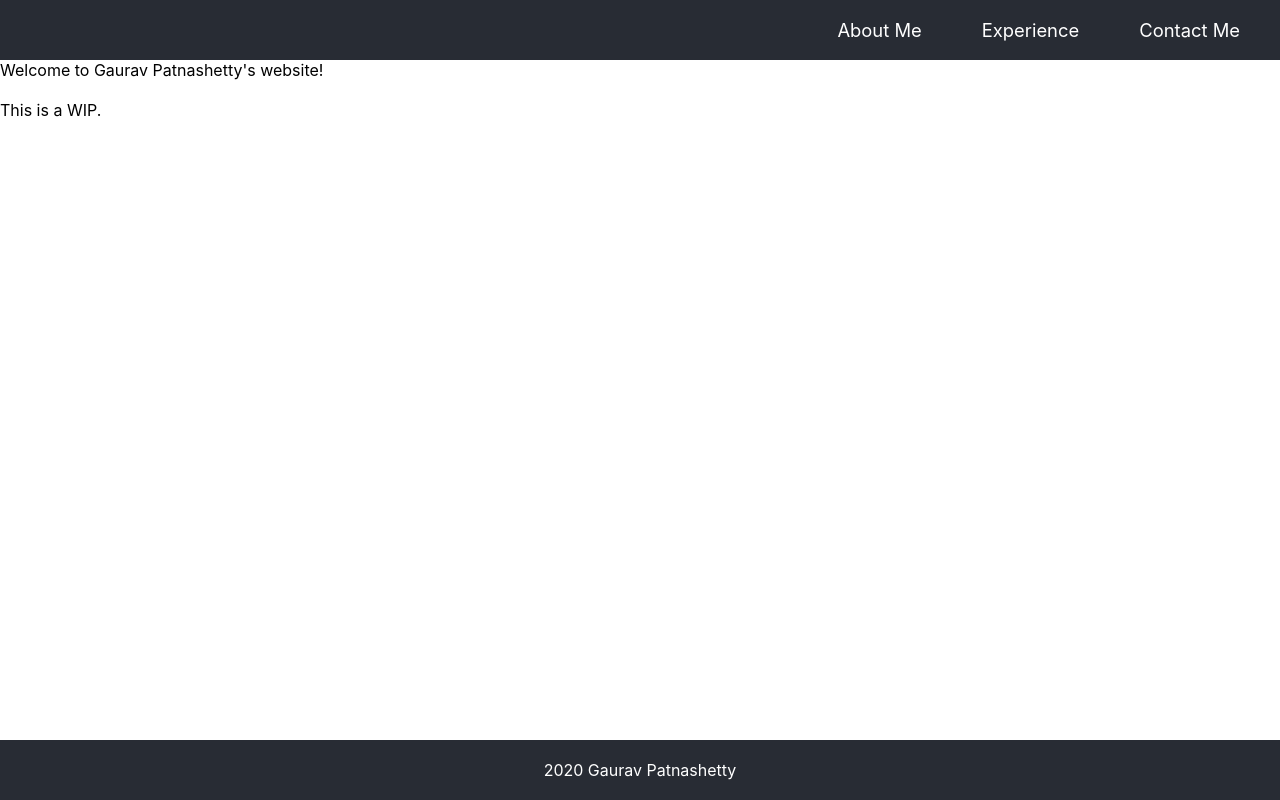
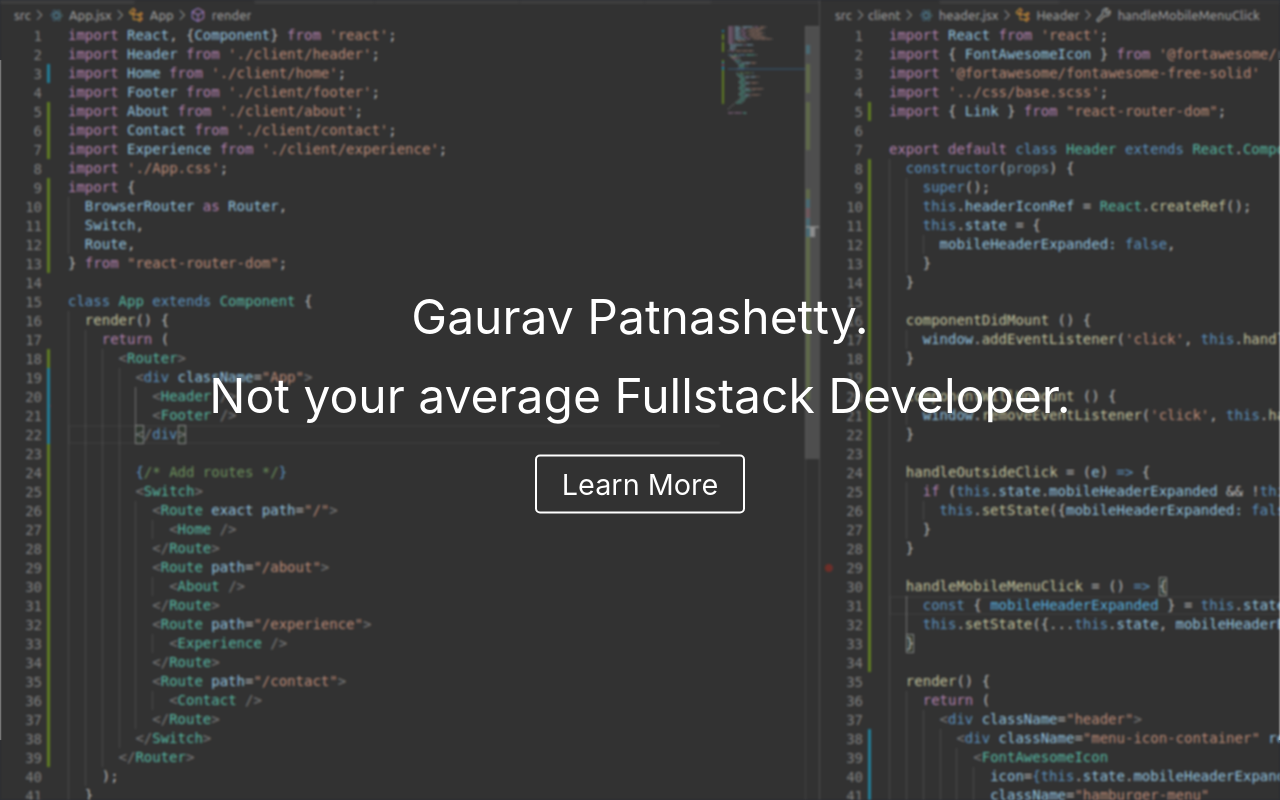
Before and after one commit to gaurav7890/gpat, a React (Create React App) app: page / in a window 1280 px wide. Built offline with nearby package versions, Linux system fonts and the light colour scheme.

Commit message:
Home page. React router.

```diff
--- a/src/App.css
+++ b/src/App.css
@@ -1,4 +1,10 @@
 .App {
   background-color: white;
   font-size: 1em;
+  display: flex;
+  min-height: 100vh;
+  flex-direction: column;
 }
+.main-content {
+  flex: 1;
+}
--- a/src/App.jsx
+++ b/src/App.jsx
@@ -18,10 +18,8 @@ class App extends Component {
       <Router>
         <div className="App">
           <Header />
-          <Footer />
-        </div>
-
           {/* Add routes */}
+          <div className="main-content">
             <Switch>
               <Route exact path="/">
                 <Home />
@@ -36,6 +34,9 @@ class App extends Component {
                 <Contact />
               </Route>
             </Switch>
+          </div>
+          <Footer />
+        </div>
       </Router>
     );
   }
--- a/src/client/footer.jsx
+++ b/src/client/footer.jsx
@@ -1,5 +1,5 @@
 import React from 'react';
-import '../css/base.scss';
+import '../css/headerAndFooter.scss';
 import { FontAwesomeIcon } from '@fortawesome/react-fontawesome';
 import '@fortawesome/fontawesome-free-regular';
 
--- a/src/client/header.jsx
+++ b/src/client/header.jsx
@@ -1,7 +1,7 @@
 import React from 'react';
 import { FontAwesomeIcon } from '@fortawesome/react-fontawesome';
 import '@fortawesome/fontawesome-free-solid'
-import '../css/base.scss';
+import '../css/headerAndFooter.scss';
 import { Link } from "react-router-dom";
 
 export default class Header extends React.Component {
--- a/src/client/home.jsx
+++ b/src/client/home.jsx
@@ -1,14 +1,24 @@
 import React from 'react';
+import { Link } from "react-router-dom";
+import '../css/home.scss'
 
 export default class Home extends React.Component {
   render() {
     return (
-      <div className="home">
-        Welcome to Gaurav Patnashetty's website!
-        <br />
-        <br />
-        This is a WIP.
-      </div>
+      <>
+        <div className="welcome-page-background"></div>
+        <div className="welcome-page">
+            <div className="welcome-name">
+              Gaurav Patnashetty.
+            </div>
+            <div className="welcome-one-liner">
+              Not your average Fullstack Developer.
+            </div>
+            <div className="learn-more-button">
+              <Link to="/about" className="btn btn-primary">Learn More</Link>
+            </div>
+        </div>
+      </>
     );
   }
 }
--- a/src/css/base.scss
+++ b/src/css/base.scss
@@ -1,7 +1,9 @@
-@import './breakpoints';
-
 $header-height: 60px;
 $base-background-2: #282c34;
+
+* {
+  box-sizing: border-box;
+}
 
 a {
   color: white;
@@ -11,76 +13,7 @@ a {
   }
 }
 
-.header, .footer {
-  background-color: $base-background-2;
-  width: 100%;
-  display: flex;
-  align-items: center;
-  color: white;
-  height: $header-height;
+.svg-inline--fa.fa-w-14,
+.svg-inline--fa.fa-w-11 {
+  width: inherit;
 }
-
-.header {
-  @include at-phone {
-    display: flex;
-    justify-content: flex-start;
-  }
-  @include above-phone {
-    justify-content: flex-end;
-  }
-  .header-section.header-section-closed-mobile {
-    @include at-phone {
-      display: none;
-    }
-  }
-  .header-section {
-    @include at-phone {
-      display: block;
-      position: absolute;
-      top: $header-height;
-      background: $base-background-2;
-      width: 200px;
-    }
-    display: flex;
-    .header-nav {
-      @include at-phone {
-        min-height: 50px;
-        border-bottom: 1px solid white;
-        display: flex;
-        align-items: center;
-        &.contact-me {
-          border: none;
-        }
-      }
-      font-size: 1.15em;
-      margin: 0 20px;
-      cursor: pointer;
-      &:last-child {
-        margin-right: 40px;
-      }
-    }
-  }
-  .hamburger-menu {
-    @include above-phone {
-      display: none;
-    }
-    padding-left: 10px;
-    &:hover {
-      color: #00aabb;
-    }
-  }
-}
-.footer {
-  position: absolute;
-  bottom: 0;
-  justify-content: center;
-  .copyright-icon {
-    margin-right: 5px;
-  }
-}
-
-.body {
-  padding: 30px;
-  display: flex;
-  justify-content: center;
-}
--- /dev/null
+++ b/src/css/headerAndFooter.scss
@@ -0,0 +1,68 @@
+@import './breakpoints';
+@import './base';
+
+.header, .footer {
+  background-color: $base-background-2;
+  width: 100%;
+  display: flex;
+  align-items: center;
+  color: white;
+  height: $header-height;
+}
+
+.header {
+  @include at-phone {
+    display: flex;
+    justify-content: flex-start;
+  }
+  @include above-phone {
+    justify-content: flex-end;
+  }
+  .header-section.header-section-closed-mobile {
+    @include at-phone {
+      display: none;
+    }
+  }
+  .header-section {
+    @include at-phone {
+      display: block;
+      position: absolute;
+      top: $header-height;
+      background: $base-background-2;
+      width: 200px;
+    }
+    display: flex;
+    .header-nav {
+      @include at-phone {
+        min-height: 50px;
+        border-bottom: 1px solid white;
+        display: flex;
+        align-items: center;
+        &.contact-me {
+          border: none;
+        }
+      }
+      font-size: 1.15em;
+      margin: 0 20px;
+      cursor: pointer;
+      &:last-child {
+        margin-right: 40px;
+      }
+    }
+  }
+  .hamburger-menu {
+    @include above-phone {
+      display: none;
+    }
+    padding-left: 10px;
+    &:hover {
+      color: #00aabb;
+    }
+  }
+}
+.footer {
+  justify-content: center;
+  .copyright-icon {
+    margin-right: 5px;
+  }
+}
--- /dev/null
+++ b/src/css/home.scss
@@ -0,0 +1,44 @@
+.welcome-page-background {
+  position: fixed;
+  top: 0;
+  left: 0;
+  width: 100%;
+  height: 100%;
+}
+
+.welcome-page-background {
+  background-image: url(../images/home-background.png);
+  background-repeat: no-repeat;
+  filter: blur(1px) contrast(0.8);
+}
+
+.welcome-page {
+  display: flex;
+  align-items: center;
+  justify-content: center;
+  flex-direction: column;
+  position: absolute;
+  top: 50%;
+  left: 50%;
+  transform: translate(-50%, -50%);
+  color: white;
+  font-size: 3em;
+  text-align: center;
+  width: 80%;
+  .welcome-name {
+    margin-bottom: 20px;
+  }
+  .learn-more-button {
+    font-size: 0.6em;
+    border: 2px solid white;
+    padding: 10px 25px;
+    border-radius: 5px;
+    margin-top: 30px;
+    &:hover {
+      background: white;
+      a {
+        color: black;
+      }
+    }
+  }
+}
```
Also changed, not shown: src/images/home-background.png (renamed from public/images/home-background.png). Lines whose indentation alone changed are shown as unchanged.
